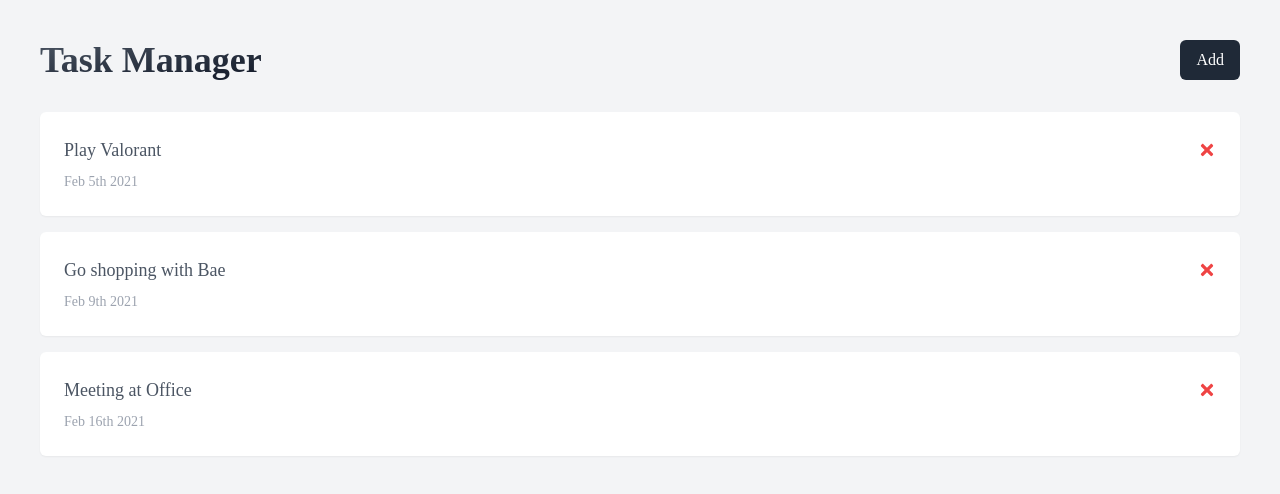
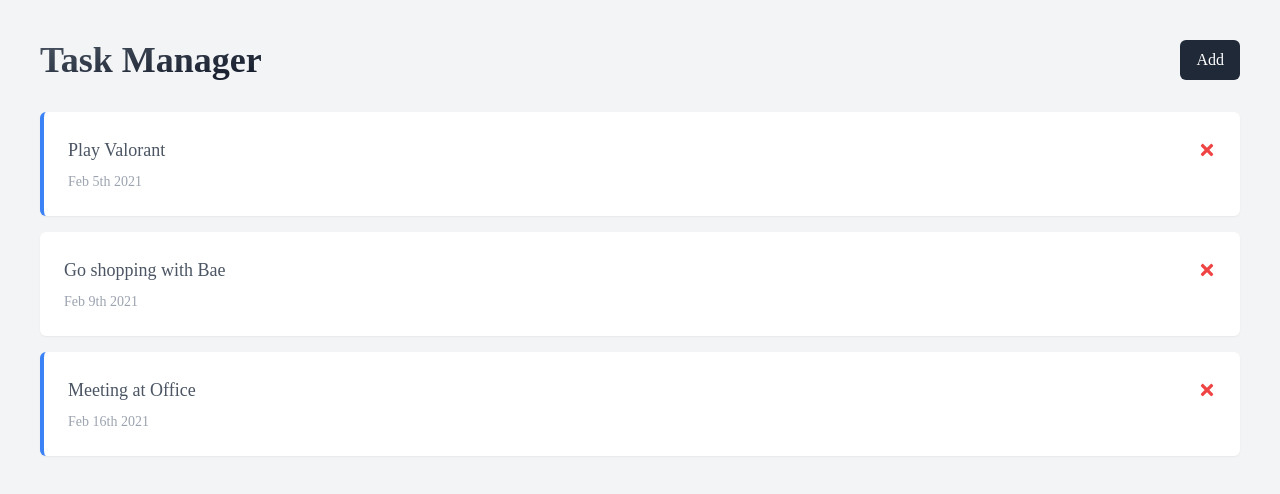
Before and after one commit to xaviranik/react-task-manager, a React (Create React App) app: page / in a window 1280 px wide. Shown: the top 494 px of the page. Built offline with nearby package versions, Linux system fonts and the light colour scheme.

Commit message:
add: toggle reminder class switching

```diff
--- a/src/App.jsx
+++ b/src/App.jsx
@@ -14,7 +14,7 @@ function App() {
       id: 2,
       text: "Go shopping with Bae",
       day: "Feb 9th 2021",
-      reminder: true,
+      reminder: false,
     },
     {
       id: 3,
@@ -31,7 +31,11 @@ function App() {
 
   // Toggle Reminder
   const toggleReminder = (id) => {
-    console.log("Toggle: ", id);
+    setTasks(
+      tasks.map((task) =>
+        task.id === id ? { ...task, reminder: !task.reminder } : task
+      )
+    );
   };
 
   return (
--- a/src/components/Task.jsx
+++ b/src/components/Task.jsx
@@ -3,7 +3,9 @@ import { FaTimes } from "react-icons/fa";
 const Task = ({ task, onDelete, onToggle }) => {
   return (
     <div
-      className="bg-white p-6 mb-4 rounded-md shadow-sm cursor-pointer"
+      className={`bg-white p-6 mb-4 rounded-md shadow-sm cursor-pointer ${
+        task.reminder ? "border-l-4 border-blue-500" : ""
+      }`}
       onDoubleClick={() => onToggle(task.id)}
     >
       <div className="flex justify-between items-center text-lg font-medium text-gray-600 mb-2">
```
